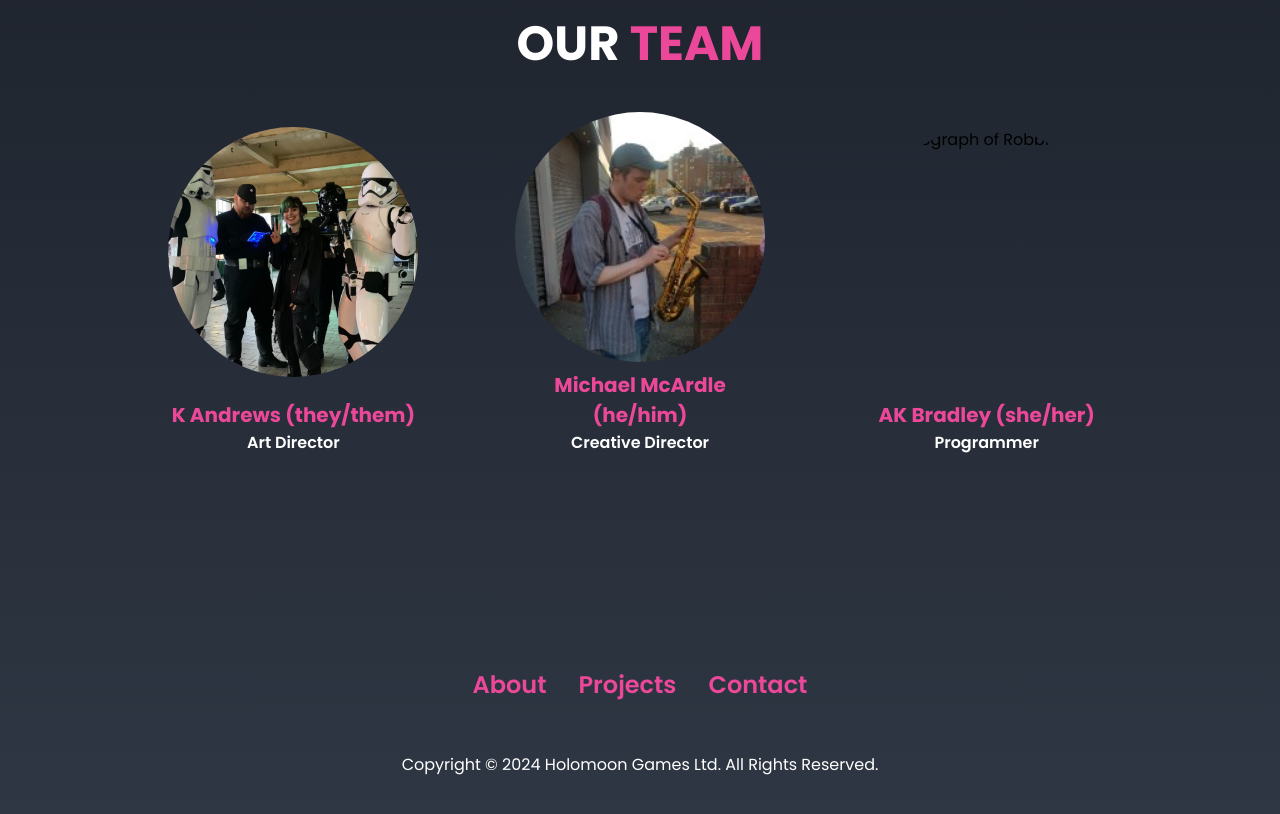
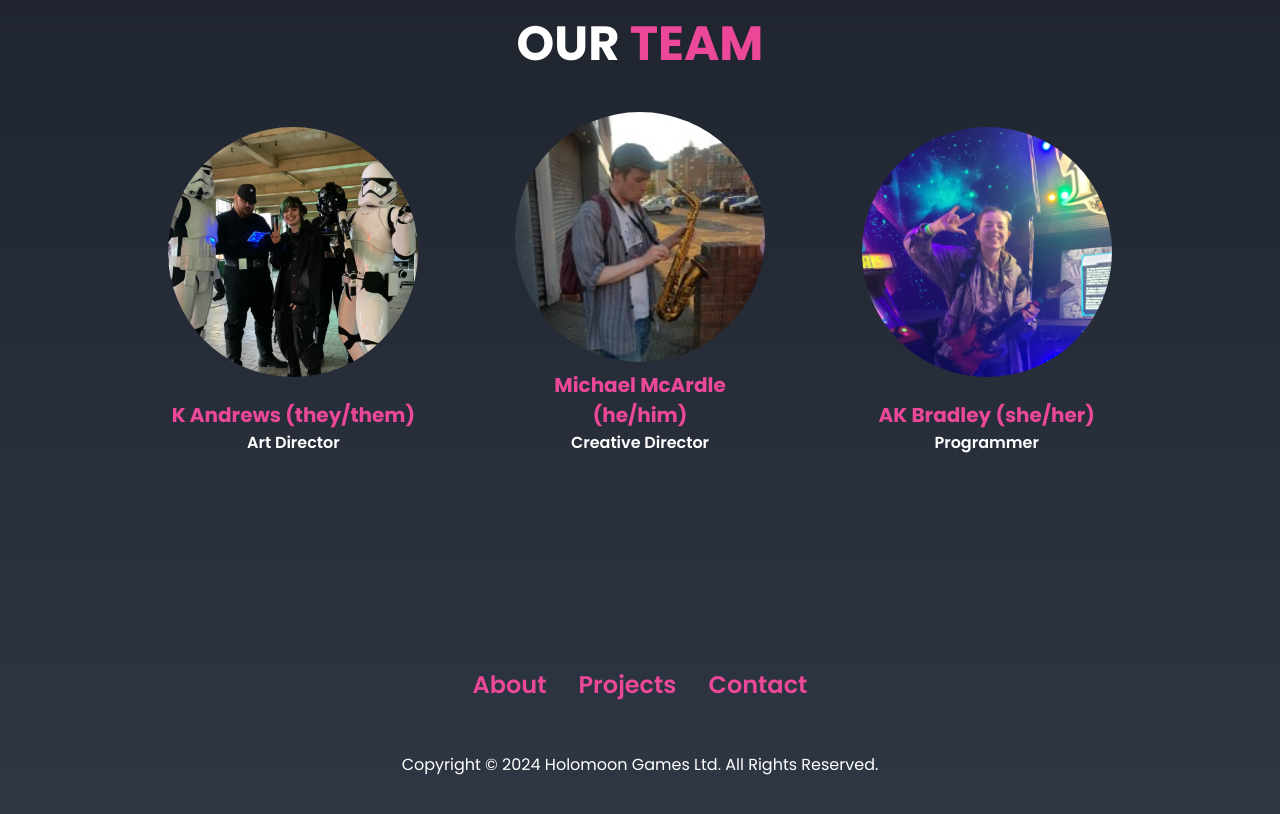
Before and after one commit to Holomoon-Limited/holomoon-website, a plain HTML site: page about.html in a window 1280 px wide. Shown: the part 800-1614 px from the top of the page. Drawn offline with Linux system fonts and the light colour scheme.

Commit message:
Fixed AK's team picture

```diff
--- a/about.html
+++ b/about.html
@@ -82,7 +82,7 @@
                 <p>Creative Director</p>
             </div>
             <div class="team-card">
-                <img src="./img/AK_Team.png" alt="Photograph of Robbie Coey">
+                <img src="./img/AK_Team.jpg" alt="Photograph of Robbie Coey">
                 <h3>AK Bradley (she/her)</h3>
                 <p>Programmer</p>
             </div>
```
